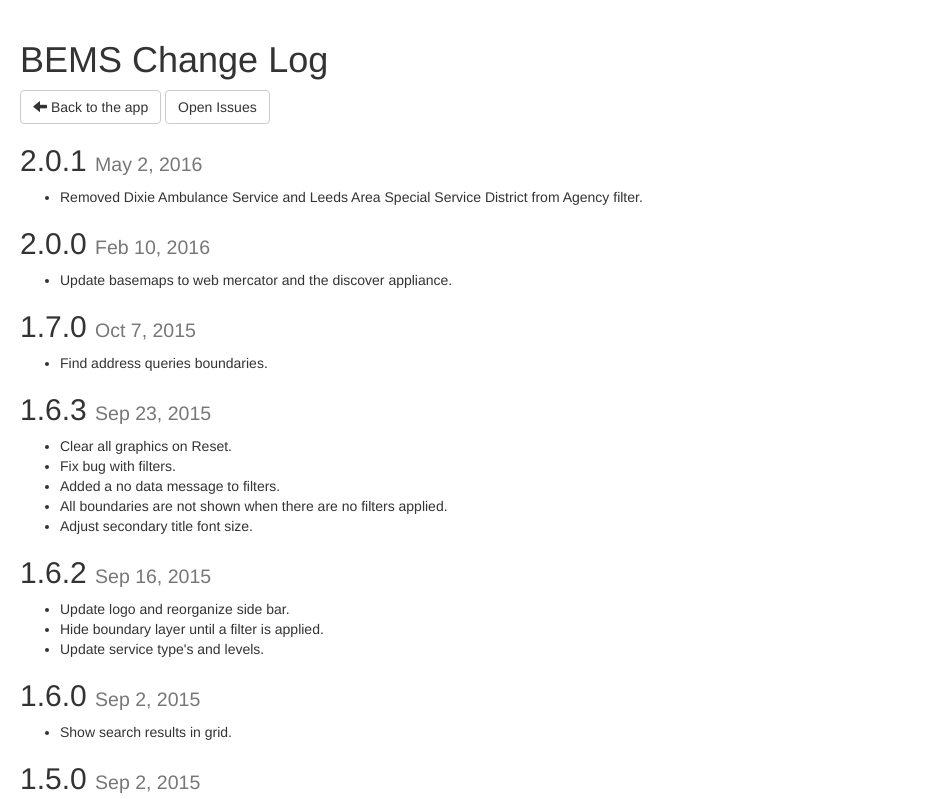
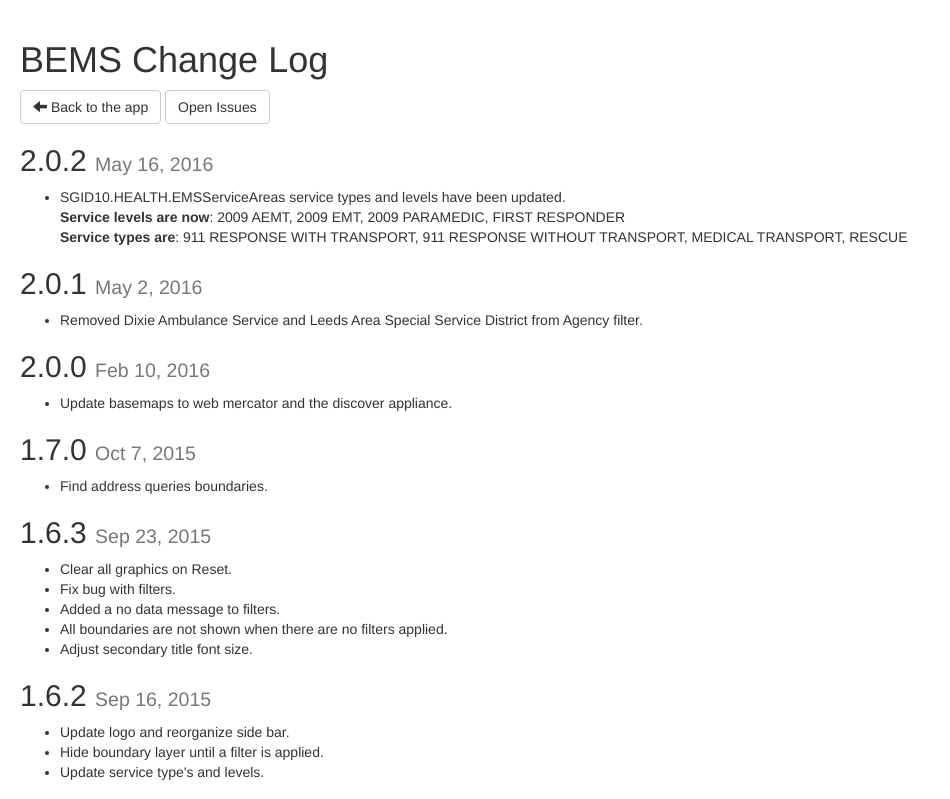
Before and after one commit to agrc/BEMS, a website: page src/ChangeLog.html in a window 1280 px wide. Shown: the top 799 px of the page, without its empty margins (0-950 px from the left). Drawn offline with nearby package versions, Linux system fonts and the light colour scheme.

Commit message:
Release v2.0.2

```diff
--- a/bower.json
+++ b/bower.json
@@ -1,6 +1,6 @@
 {
   "name": "BEMS",
-  "version": "2.0.1",
+  "version": "2.0.2",
   "dependencies": {
     "agrc": "agrc-widgets#4.0.0",
     "bootstrap": "~3.3",
--- a/package.json
+++ b/package.json
@@ -1,6 +1,6 @@
 {
   "name": "BEMS",
-  "version": "2.0.1",
+  "version": "2.0.2",
   "homepage": "https://mapserv.utah.gov/BEMS",
   "repository": {
     "type": "git",
--- a/src/ChangeLog.html
+++ b/src/ChangeLog.html
@@ -14,6 +14,13 @@
     <h1>BEMS Change Log</h1>
     <a href="./" class="btn btn-default"><span class="glyphicon glyphicon-arrow-left"></span> Back to the app</a>
     <a href="https://github.com/agrc/BEMS/issues?state=open" class="btn btn-default">Open Issues</a>
+    <h2>2.0.2 <small>May 16, 2016</small></h2>
+    <ul>
+        <li>SGID10.HEALTH.EMSServiceAreas service types and levels have been updated.<br>
+            <strong>Service levels are now</strong>: 2009 AEMT, 2009 EMT, 2009 PARAMEDIC, FIRST RESPONDER<br>
+            <strong>Service types are</strong>: 911 RESPONSE WITH TRANSPORT, 911 RESPONSE WITHOUT TRANSPORT, MEDICAL TRANSPORT, RESCUE
+        </li>
+    </ul>
     <h2>2.0.1 <small>May 2, 2016</small></h2>
     <ul>
         <li>Removed Dixie Ambulance Service and Leeds Area Special Service District from Agency filter.</li>
--- a/src/app/config.js
+++ b/src/app/config.js
@@ -26,7 +26,7 @@
 
         // version.: String
         //      The version number.
-        version: '2.0.1',
+        version: '2.0.2',
 
         // apiKey: String
         //      The api key used for services on api.mapserv.utah.gov
--- a/src/app/package.json
+++ b/src/app/package.json
@@ -1,6 +1,6 @@
 {
     "name": "BEMS",
-    "version": "2.0.1",
+    "version": "2.0.2",
     "main": "main",
     "description": "BEMS",
     "homepage": "https://github.com/agrc/BEMS",
```
